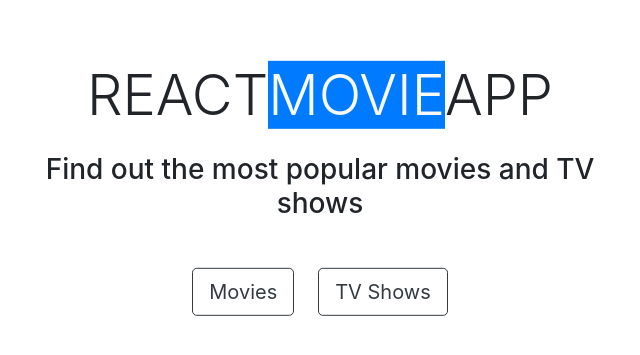
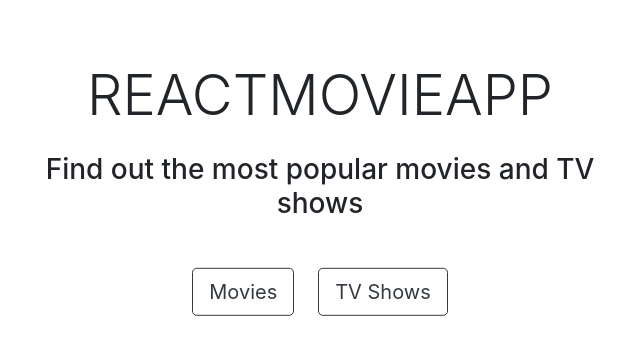
Before and after one commit to AdemHuduti/movie-app, a React (Create React App) app: page / in a window 1280 px wide. Shown: the part 131-486 px from the top of the page, without its empty margins (320-960 px from the left). Built offline with nearby package versions, Linux system fonts and the light colour scheme.

Commit message:
Update Pick.js

```diff
--- a/src/containers/Pick.js
+++ b/src/containers/Pick.js
@@ -7,8 +7,8 @@ export default class Pick extends Component {
       <div>
         <div className="container">
           <div className="test">
-            <h1 className="display-4 mb-4">REACT<span className="bg-primary text-light">MOVIE</span>APP</h1>
-            <h3 className="mb-5 ">Find out the most popular movies and TV shows</h3>
+            <h1 className="display-4 mb-4 res_h1">REACT<span className="under">MOVIE</span>APP</h1>
+            <h3 className="mb-5 res_h3">Find out the most popular movies and TV shows</h3>
             <Link to="/cards" className="btn btn-outline-dark mr-4 btn-lg">Movies</Link>
             <Link to="/tv" className="btn btn-outline-dark btn-lg">TV Shows</Link>
           </div>
```
